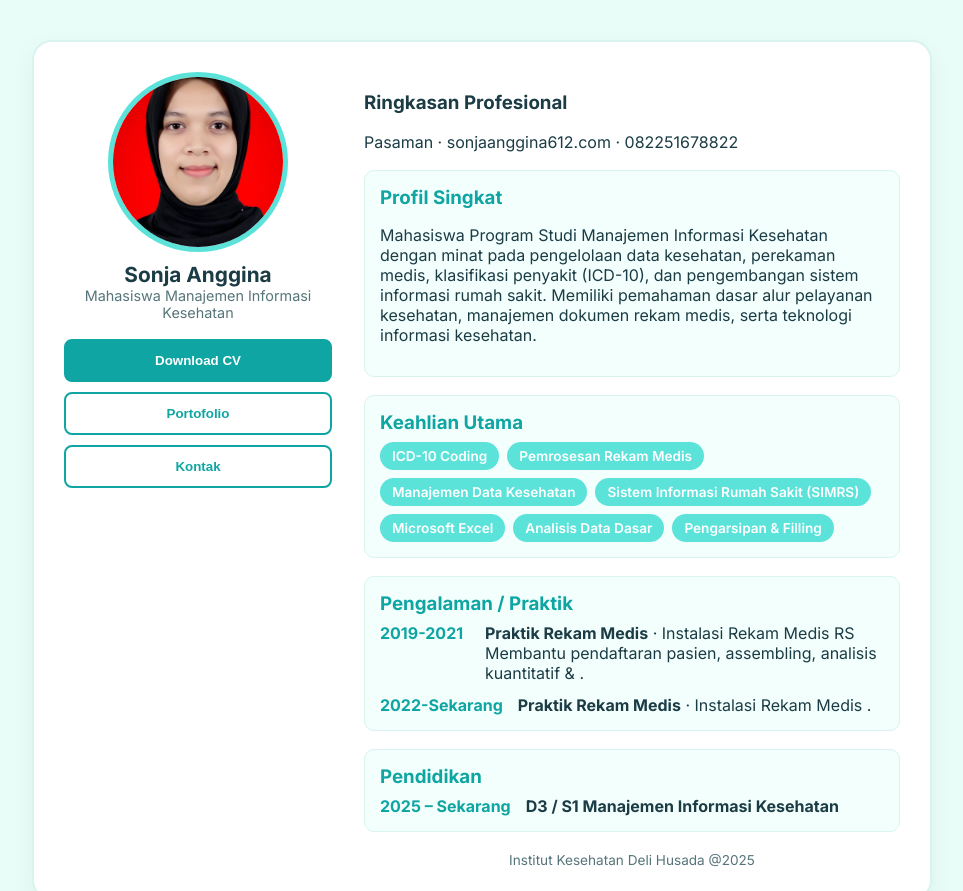
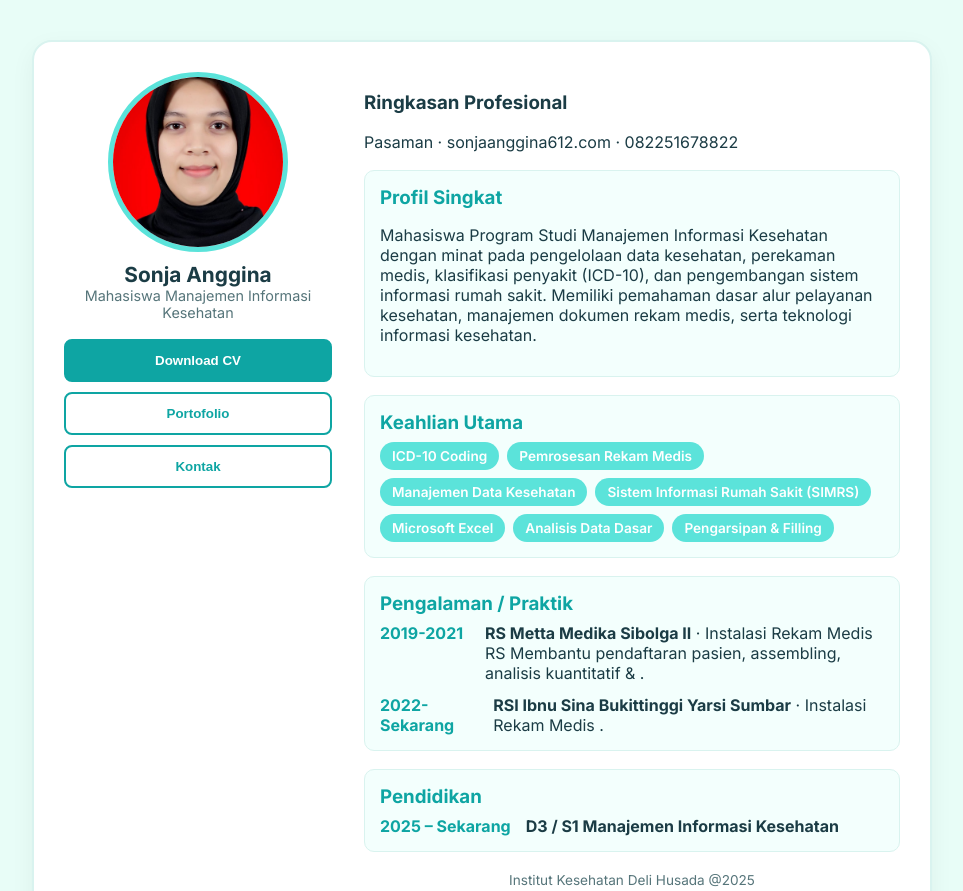
Before and after one commit to sonjaanggina/sonjaanggina98, a plain HTML site: page index.html in a window 1280 px wide. Shown: the top 891 px of the page, without its empty margins (158-1121 px from the left). Drawn offline with Linux system fonts and the light colour scheme.

Commit message:
Add files via upload

```diff
--- a/index.html
+++ b/index.html
@@ -65,14 +65,14 @@
               <div class="item">
                 <div class="year">2019-2021</div>
                 <div class="desc">
-                  <strong>Praktik Rekam Medis</strong> · Instalasi Rekam Medis RS Membantu pendaftaran pasien, assembling, analisis kuantitatif &
+                  <strong>RS Metta Medika Sibolga II</strong> · Instalasi Rekam Medis RS Membantu pendaftaran pasien, assembling, analisis kuantitatif &
                   .
                 </div>
               </div>
               <div class="item">
                 <div class="year">2022-Sekarang</div>
                 <div class="desc">
-                  <strong>Praktik Rekam Medis</strong> · Instalasi Rekam Medis .
+                  <strong>RSI Ibnu Sina Bukittinggi Yarsi Sumbar</strong> · Instalasi Rekam Medis .
                 </div>
               </div>
             </div>
```
